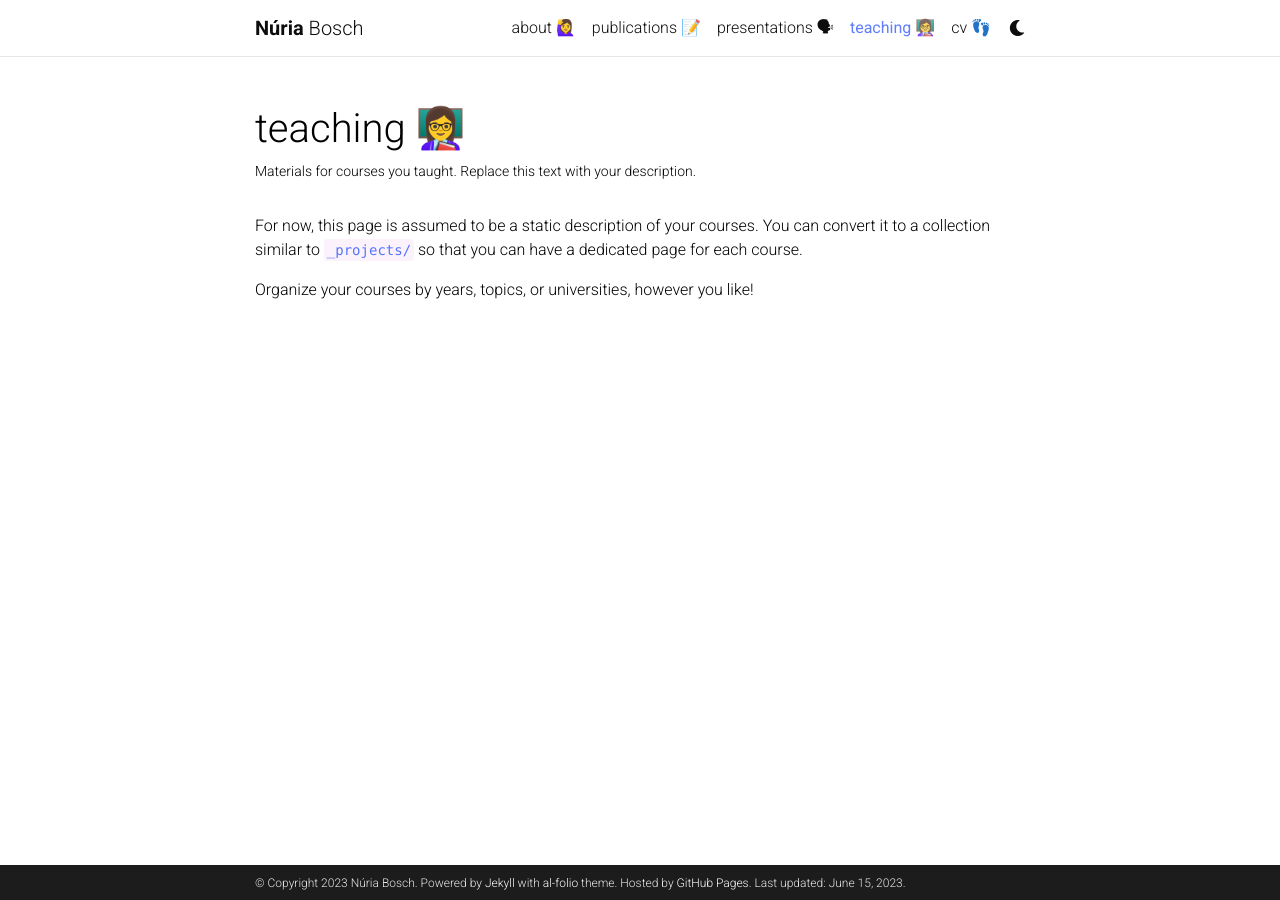
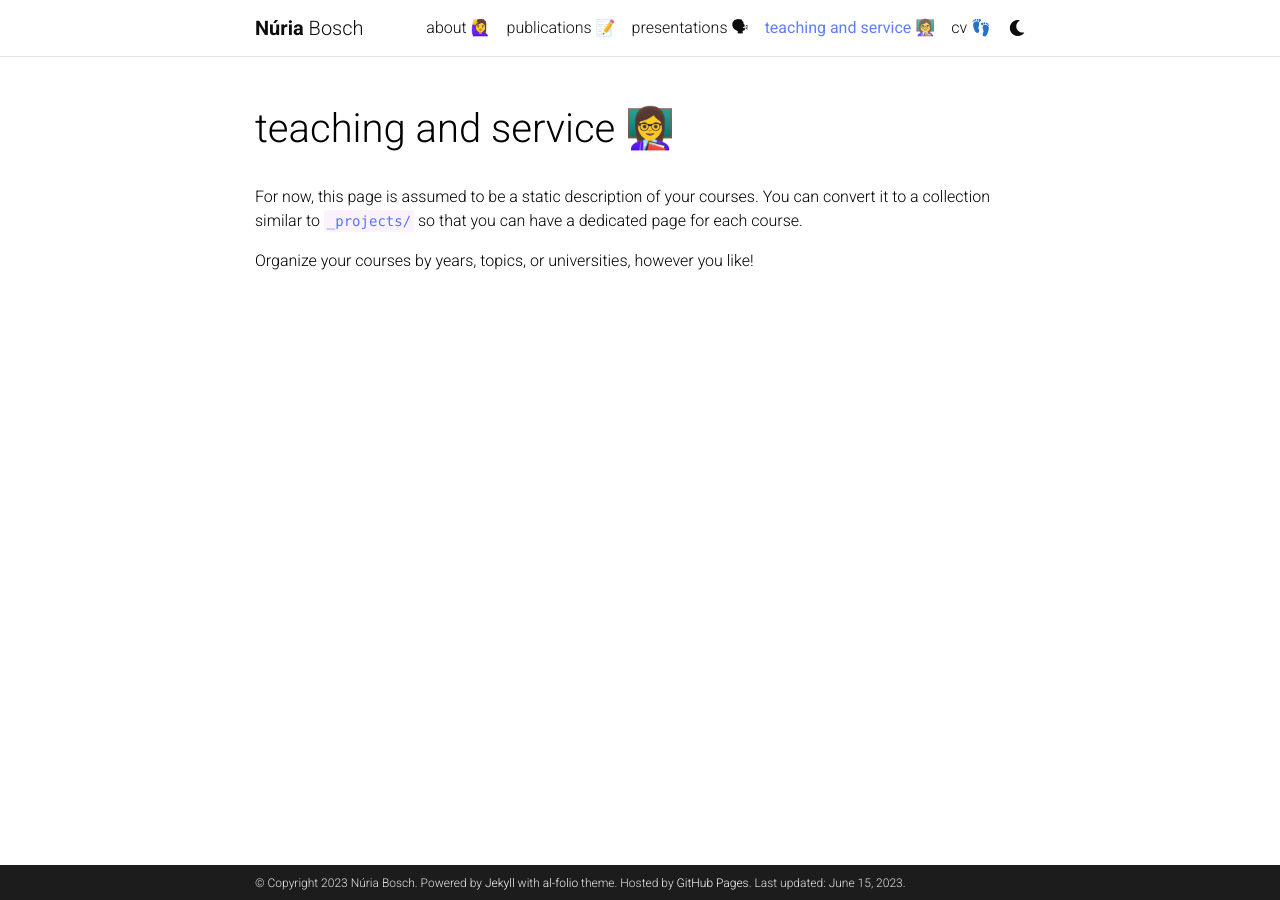
Before and after one commit to nuria-bosch/nuria-bosch.github.io, a Jekyll site: the page built from _pages/teaching_and_service.md, in a window 1280 px wide. Built offline with Jekyll 4.4.1, drawn with Linux system fonts in a browser that asks for light colours; comment, search, counter and statistics services are not loaded; a style sheet for code colours, icons or effects is not loaded.

Commit message:
Update and rename teaching.md to teaching_and_service.md

```diff
--- a/_pages/teaching.md
+++ b/_pages/teaching_and_service.md
@@ -1,8 +1,8 @@
 ---
 layout: page
-permalink: /teaching/
-title: teaching 👩‍🏫
-description: Materials for courses you taught. Replace this text with your description.
+permalink: /teaching_and_service/
+title: teaching and service 👩‍🏫
+description:
 nav: true
 nav_order: 5
 ---
```
